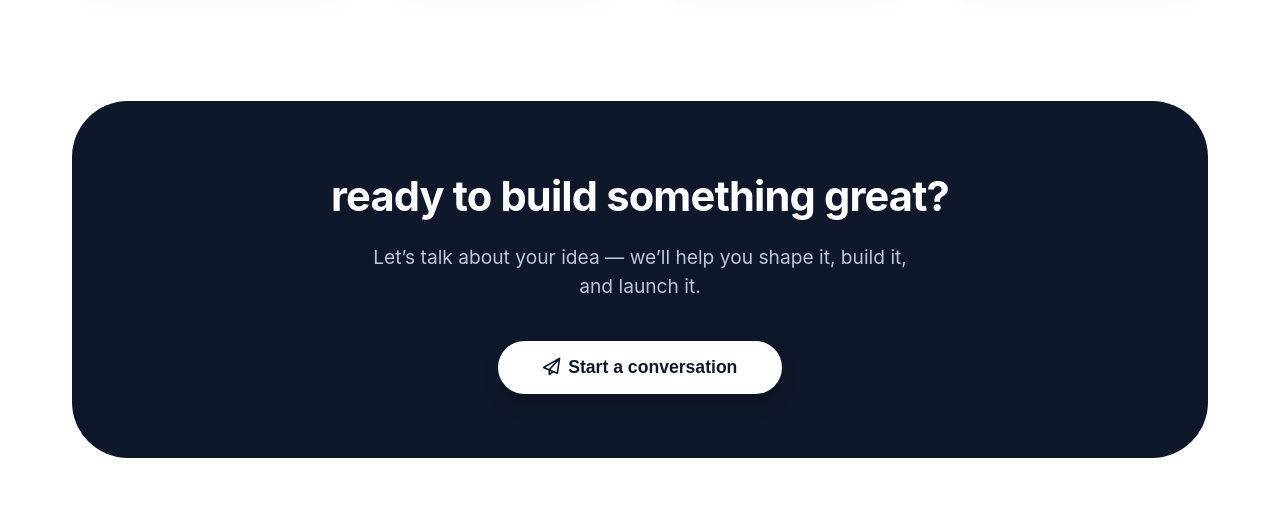
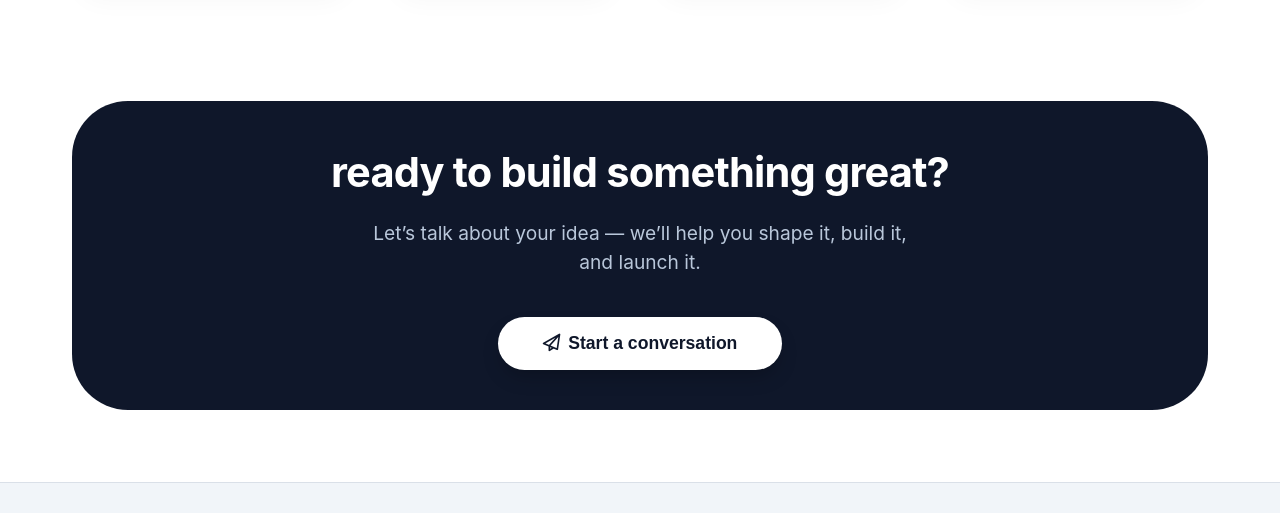
Before and after one commit to B2B-SaaS-Startup/webdevv-site, a plain HTML site: page index.html in a window 1280 px wide. Shown: the part 2367-2880 px from the top of the page. Drawn offline with Linux system fonts and the light colour scheme.

Commit message:
style: reduce vertical padding for cta-card.

```diff
--- a/index.html
+++ b/index.html
@@ -507,7 +507,7 @@
     .cta-card {
       background: #0f172a;
       border-radius: 3.5rem;
-      padding: 4rem 2.5rem;
+      padding: 2.5rem 2.5rem;
       color: white;
       text-align: center;
     }
```
